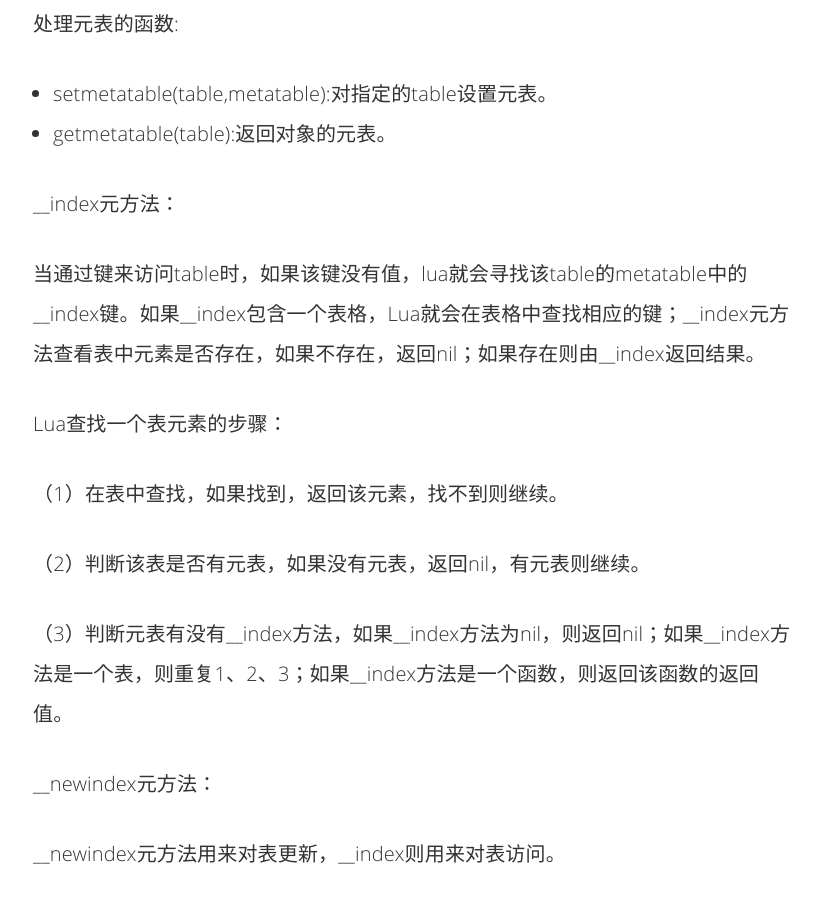
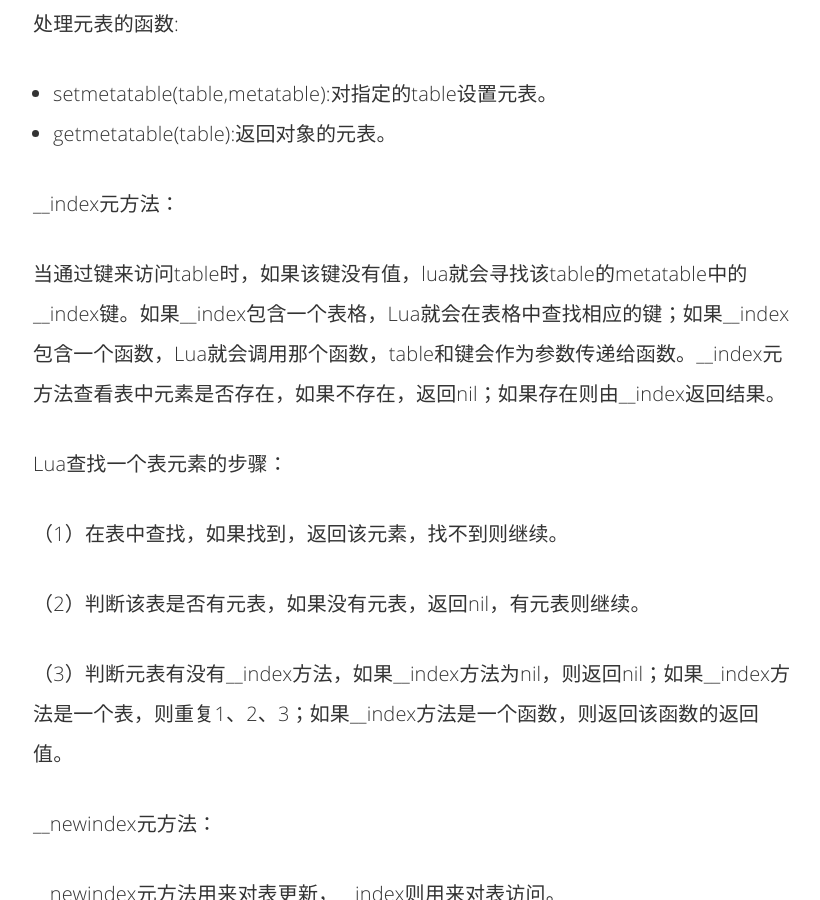
Before and after one commit to BruceQi93/BruceQi93.github.io, a Jekyll site: the page built from _posts/2017-4-18-Lua-grammar.md, in a window 1280 px wide and 900 px high, scrolled down 7052 px. Shown: the whole window, without its empty margins (227-1047 px from the left). Built offline with Jekyll 4.4.1, drawn with Linux system fonts in a browser that asks for light colours; comment, search, counter and statistics services are not loaded.

Commit message:
更新文件

```diff
--- a/_posts/2017-4-18-Lua-grammar.md
+++ b/_posts/2017-4-18-Lua-grammar.md
@@ -188,7 +188,7 @@ Lua提供了元表来改变table的行为，每个行为关联了对应的元方
 
 __index元方法：
 
-当通过键来访问table时，如果该键没有值，lua就会寻找该table的metatable中的__index键。如果__index包含一个表格，Lua就会在表格中查找相应的键；__index元方法查看表中元素是否存在，如果不存在，返回nil；如果存在则由__index返回结果。
+当通过键来访问table时，如果该键没有值，lua就会寻找该table的metatable中的__index键。如果__index包含一个表格，Lua就会在表格中查找相应的键；如果__index包含一个函数，Lua就会调用那个函数，table和键会作为参数传递给函数。__index元方法查看表中元素是否存在，如果不存在，返回nil；如果存在则由__index返回结果。
 
 Lua查找一个表元素的步骤：
 
```
